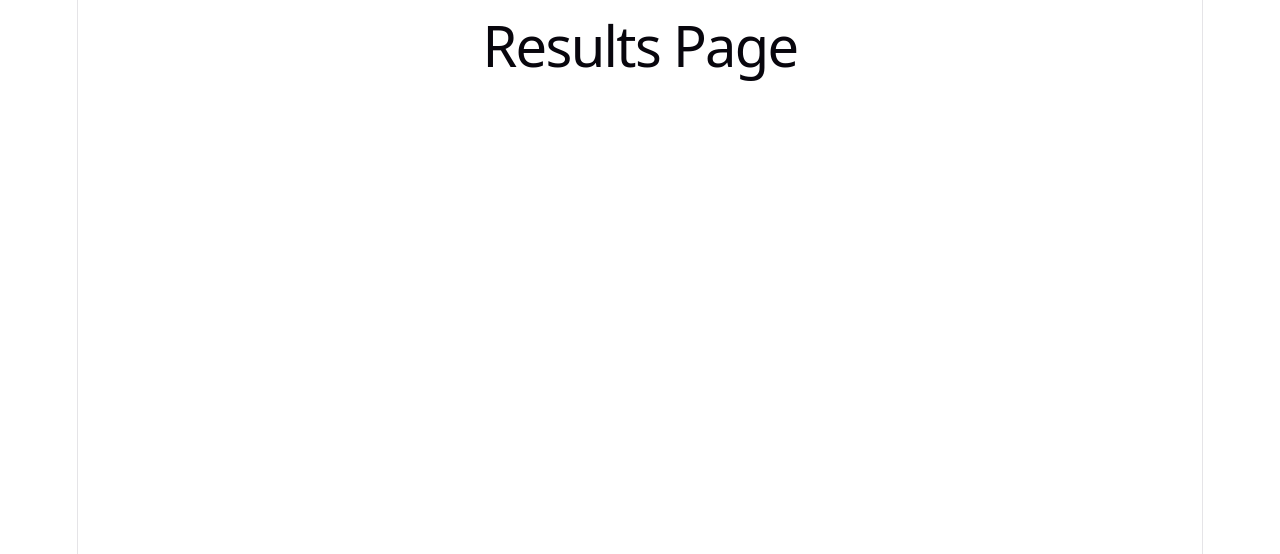
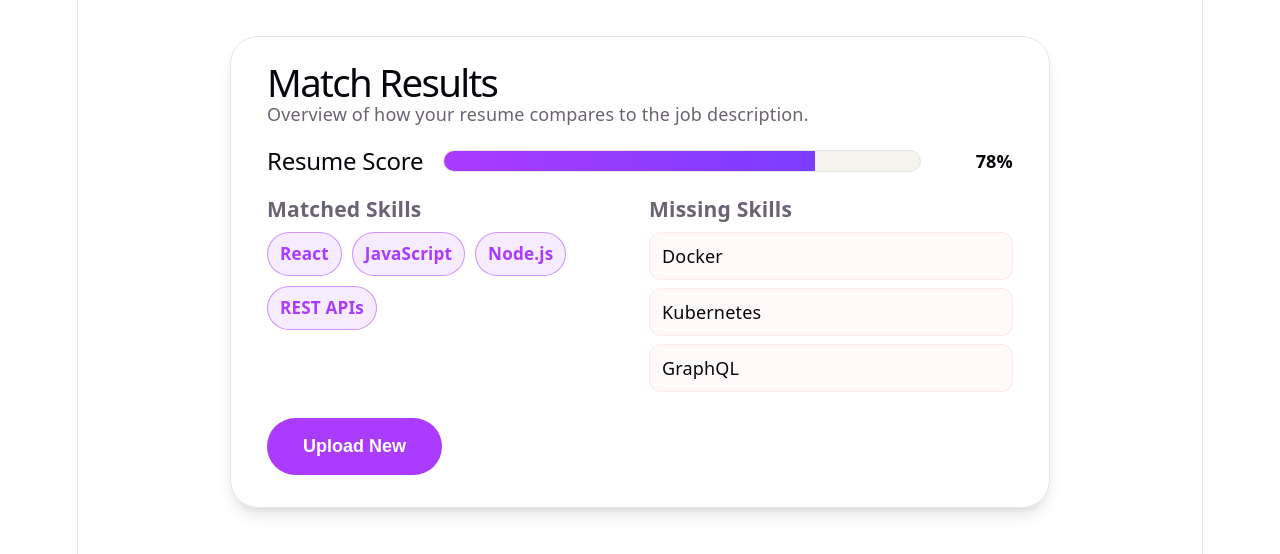
Before and after one commit to Vijay-1702/Resume-Matcher, a React app in the folder frontend/: page /results in a window 1280 px wide. Shown: the top 554 px of the page. Built offline with nearby package versions, Linux system fonts and the light colour scheme; no server answers; the HTML template or start-up script is replaced by a standard one.

Commit message:
Add Results UI

```diff
--- /dev/null
+++ b/frontend/src/pages/Results.css
@@ -0,0 +1,125 @@
+.results-page {
+  max-width: 820px;
+  margin: 0 auto;
+  padding: 36px 24px 60px;
+  display: flex;
+  flex-direction: column;
+  gap: 24px;
+}
+
+.results-main {
+  background: rgba(255, 255, 255, 0.9);
+  border: 1px solid var(--border);
+  border-radius: 28px;
+  box-shadow: var(--shadow);
+  padding: 32px 36px;
+  display: grid;
+  gap: 20px;
+  text-align: left;
+}
+
+.results-header h1 {
+  margin: 0 0 6px 0;
+  font-size: clamp(1.6rem, 3vw, 2.4rem);
+}
+.results-header .sub {
+  margin: 0;
+  color: var(--text);
+}
+
+.results-block {
+  display: grid;
+  gap: 20px;
+}
+
+.score-panel {
+  display: flex;
+  align-items: center;
+  gap: 20px;
+}
+
+.score-panel h2 {
+  margin: 0;
+}
+
+.score-meter {
+  flex: 1 1 auto;
+  height: 20px;
+  background: var(--code-bg);
+  border-radius: 999px;
+  border: 1px solid var(--border);
+  overflow: hidden;
+}
+
+.score-fill {
+  height: 100%;
+  background: linear-gradient(90deg, var(--accent) 0%, #7b3cff 100%);
+  transition: width 0.6s ease;
+}
+
+.score-value {
+  min-width: 72px;
+  text-align: right;
+  font-weight: 700;
+  color: var(--text-h);
+}
+
+.skills-panel {
+  display: grid;
+  grid-template-columns: 1fr 1fr;
+  gap: 18px;
+}
+
+.skills-col h3 {
+  margin: 0 0 10px 0;
+}
+
+.skills-list {
+  display: flex;
+  flex-wrap: wrap;
+  gap: 10px;
+}
+
+.skill-chip {
+  display: inline-flex;
+  align-items: center;
+  padding: 8px 12px;
+  border-radius: 999px;
+  font-weight: 600;
+  font-size: 0.95rem;
+}
+
+.skill-chip.matched {
+  background: var(--accent-bg);
+  color: var(--accent);
+  border: 1px solid var(--accent-border);
+}
+
+.missing-list {
+  list-style: none;
+  margin: 0;
+  padding: 0;
+  display: grid;
+  gap: 8px;
+}
+
+.missing-item {
+  padding: 10px 12px;
+  border-radius: 12px;
+  background: rgba(255, 245, 245, 0.6);
+  border: 1px solid rgba(220, 38, 38, 0.08);
+  color: var(--text-h);
+}
+
+.results-actions {
+  display: flex;
+  justify-content: flex-start;
+  margin-top: 6px;
+}
+
+@media (max-width: 680px) {
+  .results-page { padding: 28px 16px 40px; }
+  .skills-panel { grid-template-columns: 1fr; }
+  .score-panel { flex-direction: column; align-items: stretch; }
+  .score-value { text-align: left; }
+}
--- a/frontend/src/pages/Results.jsx
+++ b/frontend/src/pages/Results.jsx
@@ -1,5 +1,95 @@
+import { useEffect, useState } from "react";
+import api from "../services/api";
+import "./Results.css";
+
+const sample = {
+  score: 78,
+  matchedSkills: ["React", "JavaScript", "Node.js", "REST APIs"],
+  missingSkills: ["Docker", "Kubernetes", "GraphQL"],
+};
+
 function Results() {
-  return <h1>Results Page</h1>;
+  const [loading, setLoading] = useState(true);
+  const [error, setError] = useState("");
+  const [data, setData] = useState(sample);
+
+  useEffect(() => {
+    let mounted = true;
+    const fetchResults = async () => {
+      try {
+        const res = await api.get("/results");
+        if (!mounted) return;
+        // Expecting shape: { score, matchedSkills, missingSkills }
+        if (res?.data) setData(res.data);
+      } catch (err) {
+        console.warn("Could not fetch results, using sample data.", err);
+        setError("");
+      } finally {
+        if (mounted) setLoading(false);
+      }
+    };
+
+    fetchResults();
+    return () => (mounted = false);
+  }, []);
+
+  const score = Math.min(100, Math.max(0, data?.score ?? 0));
+
+  return (
+    <div className="results-page">
+      <main className="results-main">
+        <div className="results-header">
+          <h1>Match Results</h1>
+          <p className="sub">Overview of how your resume compares to the job description.</p>
+        </div>
+
+        {error && <div className="message error-message">{error}</div>}
+
+        <section className="results-block">
+          <div className="score-panel">
+            <h2>Resume Score</h2>
+            <div className="score-meter" aria-hidden>
+              <div className="score-fill" style={{ width: `${score}%` }} />
+            </div>
+            <div className="score-value">{loading ? "Loading..." : `${score}%`}</div>
+          </div>
+
+          <div className="skills-panel">
+            <div className="skills-col">
+              <h3>Matched Skills</h3>
+              <div className="skills-list">
+                {(data?.matchedSkills || []).map((s, i) => (
+                  <span key={i} className="skill-chip matched">
+                    {s}
+                  </span>
+                ))}
+              </div>
+            </div>
+
+            <div className="skills-col">
+              <h3>Missing Skills</h3>
+              <ul className="missing-list">
+                {(data?.missingSkills || []).map((m, i) => (
+                  <li key={i} className="missing-item">
+                    {m}
+                  </li>
+                ))}
+              </ul>
+            </div>
+          </div>
+        </section>
+
+        <div className="results-actions">
+          <button
+            className="upload-submit-btn"
+            onClick={() => (window.location.href = "/upload")}
+          >
+            Upload New
+          </button>
+        </div>
+      </main>
+    </div>
+  );
 }
 
 export default Results;
```
